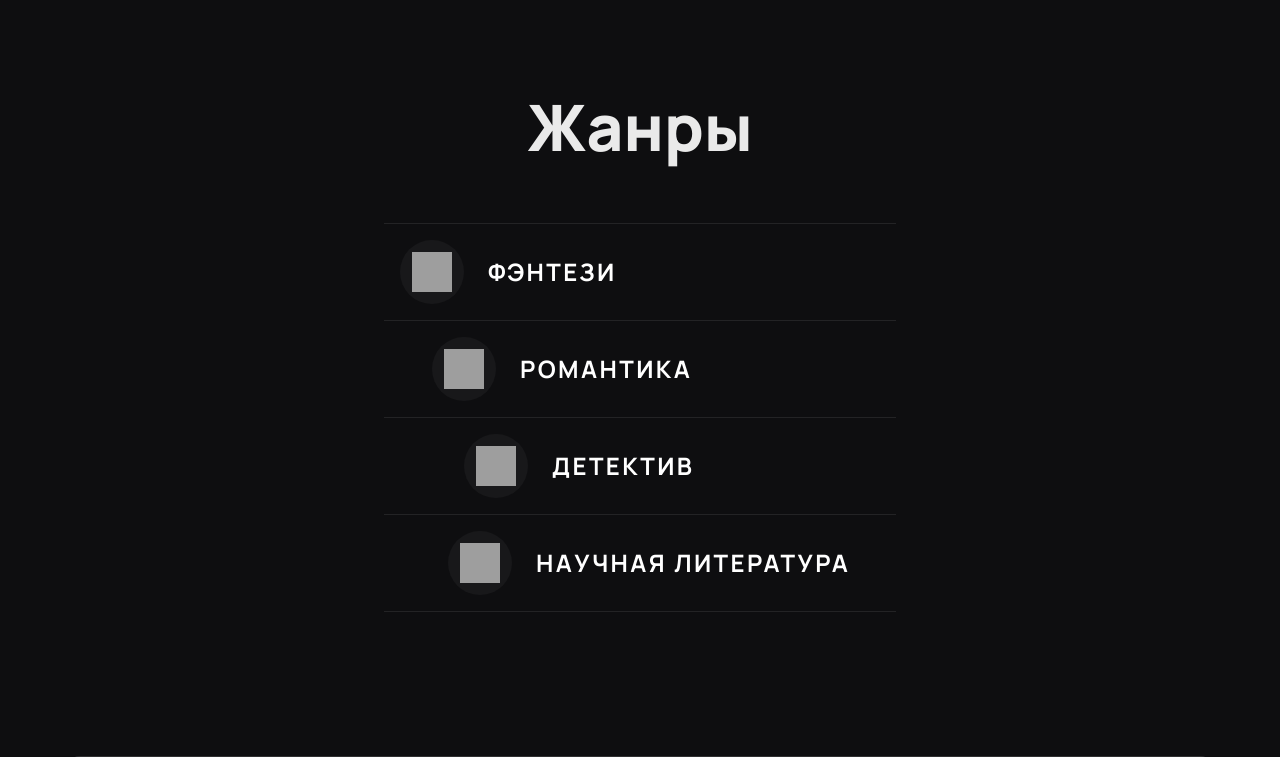
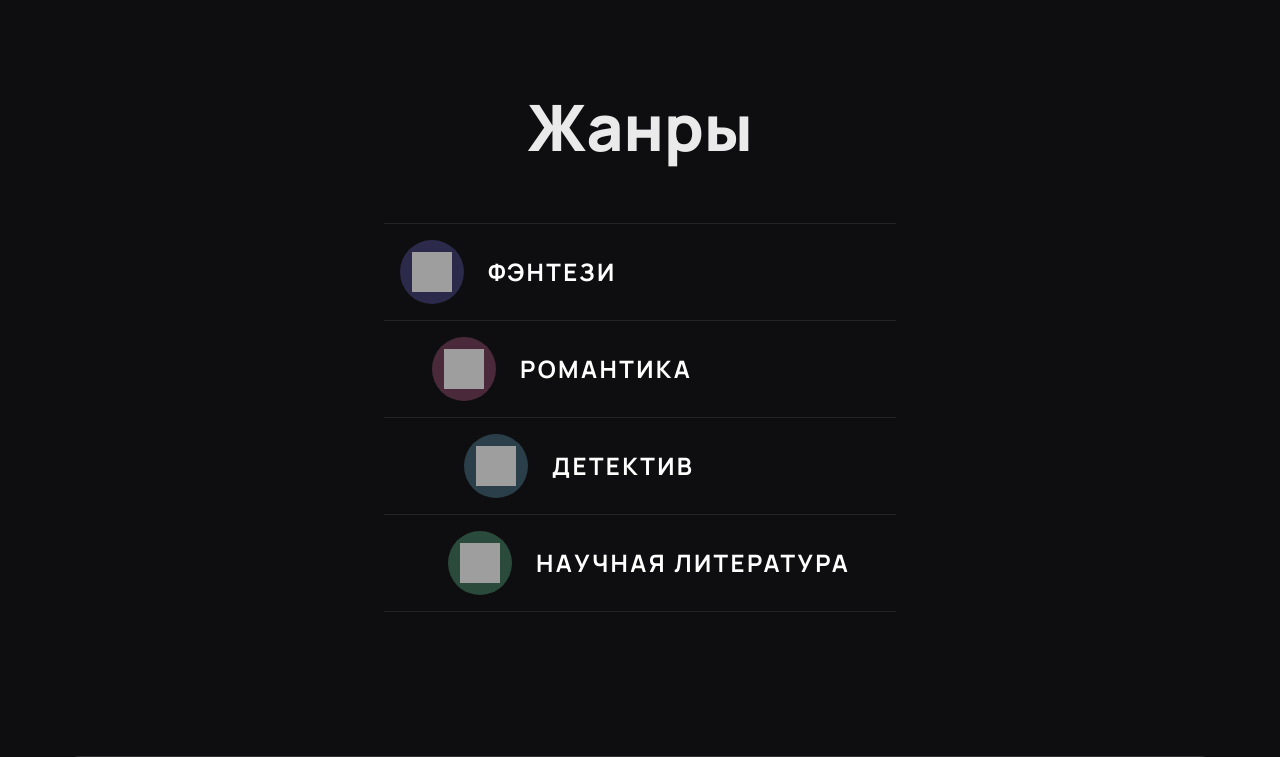
Before and after one commit to honjireview/HJR-Site, a Flask app: page /main in a window 1280 px wide. Shown: the part 1950-2707 px from the top of the page. Run offline with Flask 3, Linux system fonts and the light colour scheme; parts of the project's set-up code (start-up, migrations or seed data) failed here and were passed over; some libraries are stand-ins or nearby versions; grey boxes are pictures that could not be loaded.

Commit message:
refactor templates and styles: unify title styles by introducing `.page-title` class, refine genre section with consistent hover effects and color transitions, and improve text alignment across sections

```diff
--- a/static/css/main_site.css
+++ b/static/css/main_site.css
@@ -27,16 +27,55 @@ body {
     color: #0E0E10;
 }
 
-/* ИСПРАВЛЕНИЕ: Возвращаем стандартный CSS для заголовков */
 .section-title {
     font-size: 3rem; /* 48px */
     font-weight: 800; /* extrabold */
     color: #EAEAEA;
     line-height: 1;
+    text-align: center;
 }
 
 @media (min-width: 768px) {
     .section-title {
         font-size: 64px;
+        text-align: left;
     }
 }
+
+.page-title {
+    font-size: 3rem; /* 48px */
+    font-weight: 800; /* extrabold */
+    color: #EAEAEA;
+    line-height: 1;
+    text-align: center;
+    tracking-tighter: -0.025em; /* tracking-tighter */
+}
+
+@media (min-width: 640px) {
+    .page-title {
+        font-size: 4.5rem; /* 72px */
+    }
+}
+@media (min-width: 768px) {
+    .page-title {
+        font-size: 6rem; /* 96px */
+    }
+}
+
+
+/* Цвета для жанров */
+.genre-icon-bg {
+    transition: background-color 0.3s ease;
+}
+
+.genre-fantasy .genre-icon-bg { background-color: #2c2a4a; }
+.genre-fantasy:hover .genre-icon-bg { background-color: #3e3b6d; }
+
+.genre-romance .genre-icon-bg { background-color: #4a2a3a; }
+.genre-romance:hover .genre-icon-bg { background-color: #6d3b55; }
+
+.genre-detective .genre-icon-bg { background-color: #2a3f4a; }
+.genre-detective:hover .genre-icon-bg { background-color: #3b5a6d; }
+
+.genre-scifi .genre-icon-bg { background-color: #2a4a3b; }
+.genre-scifi:hover .genre-icon-bg { background-color: #3b6d53; }
--- a/templates/main_site/about.html
+++ b/templates/main_site/about.html
@@ -3,7 +3,7 @@
 {% block content %}
 <div class="py-12 max-w-4xl mx-auto">
     <div class="text-center mb-12">
-        <h1 class="text-4xl font-bold">О проекте Honji Review</h1>
+        <h1 class="page-title">О проекте Honji Review</h1>
         <p class="text-slate-400 mt-2">Кто мы, зачем мы существуем и какие у нас планы.</p>
     </div>
 
--- a/templates/main_site/catalog.html
+++ b/templates/main_site/catalog.html
@@ -10,7 +10,7 @@
             </svg>
             <span>Назад</span>
         </a>
-        <h1 class="text-5xl sm:text-7xl md:text-8xl font-extrabold text-white tracking-tighter text-center">{{ page_title }}</h1>
+        <h1 class="page-title">{{ page_title }}</h1>
     </div>
 
     <div class="flex items-center space-x-6 mb-12">
--- a/templates/main_site/index.html
+++ b/templates/main_site/index.html
@@ -19,7 +19,7 @@
 
 <section class="py-24">
     <div class="text-center max-w-4xl mx-auto">
-        <h2 class="section-title">Honji Review</h2>
+        <h2 class="section-title text-center">Honji Review</h2>
         <p class="mt-6 text-[#EAEAEA] text-lg leading-relaxed">
             Чтение помогает найти тишину внутри, и мы с радостью делимся этим с тобой.
         </p>
@@ -31,7 +31,7 @@
 </section>
 
 <section class="py-12">
-    <h2 class="section-title mb-12 text-center md:text-left">Новые</h2>
+    <h2 class="section-title mb-12">Новые</h2>
     <div class="space-y-1">
         {% for review in latest_reviews %}
         <div class="flex flex-col md:flex-row items-center justify-between gap-8 py-6 border-b border-[#232325]">
@@ -51,8 +51,8 @@
     <div class="max-w-lg mx-auto">
         <div class="border-y border-[#232325]">
             <div class="pl-0">
-                <a href="#" class="flex items-center space-x-6 p-4 hover:bg-white/10 transition-colors rounded-lg">
-                    <span class="flex items-center justify-center w-16 h-16 rounded-full bg-[#18181A] flex-shrink-0">
+                <a href="#" class="genre-fantasy flex items-center space-x-6 p-4 hover:bg-white/5 transition-colors rounded-lg">
+                    <span class="genre-icon-bg flex items-center justify-center w-16 h-16 rounded-full flex-shrink-0">
                         <img src="https://img.icons8.com/ios/50/a9a9a9/magical-scroll.png" alt="Фэнтези" class="w-10 h-10"/>
                     </span>
                     <span class="text-2xl font-bold tracking-widest text-white">ФЭНТЕЗИ</span>
@@ -60,8 +60,8 @@
             </div>
             <div class="border-t border-[#232325]"></div>
             <div class="pl-8">
-                <a href="#" class="flex items-center space-x-6 p-4 hover:bg-white/10 transition-colors rounded-lg">
-                    <span class="flex items-center justify-center w-16 h-16 rounded-full bg-[#18181A] flex-shrink-0">
+                <a href="#" class="genre-romance flex items-center space-x-6 p-4 hover:bg-white/5 transition-colors rounded-lg">
+                    <span class="genre-icon-bg flex items-center justify-center w-16 h-16 rounded-full flex-shrink-0">
                         <img src="https://img.icons8.com/ios/50/a9a9a9/like--v1.png" alt="Романтика" class="w-10 h-10"/>
                     </span>
                     <span class="text-2xl font-bold tracking-widest text-white">РОМАНТИКА</span>
@@ -69,8 +69,8 @@
             </div>
             <div class="border-t border-[#232325]"></div>
             <div class="pl-16">
-                <a href="#" class="flex items-center space-x-6 p-4 hover:bg-white/10 transition-colors rounded-lg">
-                    <span class="flex items-center justify-center w-16 h-16 rounded-full bg-[#18181A] flex-shrink-0">
+                <a href="#" class="genre-detective flex items-center space-x-6 p-4 hover:bg-white/5 transition-colors rounded-lg">
+                    <span class="genre-icon-bg flex items-center justify-center w-16 h-16 rounded-full flex-shrink-0">
                         <img src="https://img.icons8.com/ios/50/a9a9a9/search--v1.png" alt="Детектив" class="w-10 h-10"/>
                     </span>
                     <span class="text-2xl font-bold tracking-widest text-white">ДЕТЕКТИВ</span>
@@ -78,8 +78,8 @@
             </div>
             <div class="border-t border-[#232325]"></div>
             <div class="pl-12">
-                <a href="#" class="flex items-center space-x-6 p-4 hover:bg-white/10 transition-colors rounded-lg">
-                   <span class="flex items-center justify-center w-16 h-16 rounded-full bg-[#18181A] flex-shrink-0">
+                <a href="#" class="genre-scifi flex items-center space-x-6 p-4 hover:bg-white/5 transition-colors rounded-lg">
+                   <span class="genre-icon-bg flex items-center justify-center w-16 h-16 rounded-full flex-shrink-0">
                        <img src="https://img.icons8.com/ios/50/a9a9a9/test-tube.png" alt="Научная литература" class="w-10 h-10"/>
                    </span>
                     <span class="text-2xl font-bold tracking-widest text-white">НАУЧНАЯ ЛИТЕРАТУРА</span>
@@ -91,7 +91,7 @@
 
 <section class="py-12">
     <div class="bg-white/5 backdrop-blur-md rounded-2xl p-6 sm:p-12 text-center border border-white/10">
-        <h2 class="section-title">Начать продвижение</h2>
+        <h2 class="section-title text-center">Начать продвижение</h2>
         <p class="mt-4 text-[#8F8F90]">Напишем рецензию на вашу работу, чтобы она вышла за пределы парти-занского маркетинга.</p>
         <form class="mt-10 max-w-3xl mx-auto flex flex-col md:flex-row gap-6 items-center">
             <input type="text" name="name" placeholder="Name *" class="bg-transparent border-b border-[#313134] w-full py-3 px-1 text-white placeholder-slate-500 focus:outline-none focus:border-white transition">
--- a/templates/main_site/privacy_policy.html
+++ b/templates/main_site/privacy_policy.html
@@ -3,7 +3,7 @@
 {% block content %}
 <div class="py-12 max-w-4xl mx-auto">
     <div class="text-center mb-12">
-        <h1 class="text-4xl font-bold">Политика конфиденциальности</h1>
+        <h1 class="page-title">Политика конфиденциальности</h1>
         <p class="text-slate-400 mt-2">Последнее обновление: 28 августа 2025 г.</p>
     </div>
 
```
